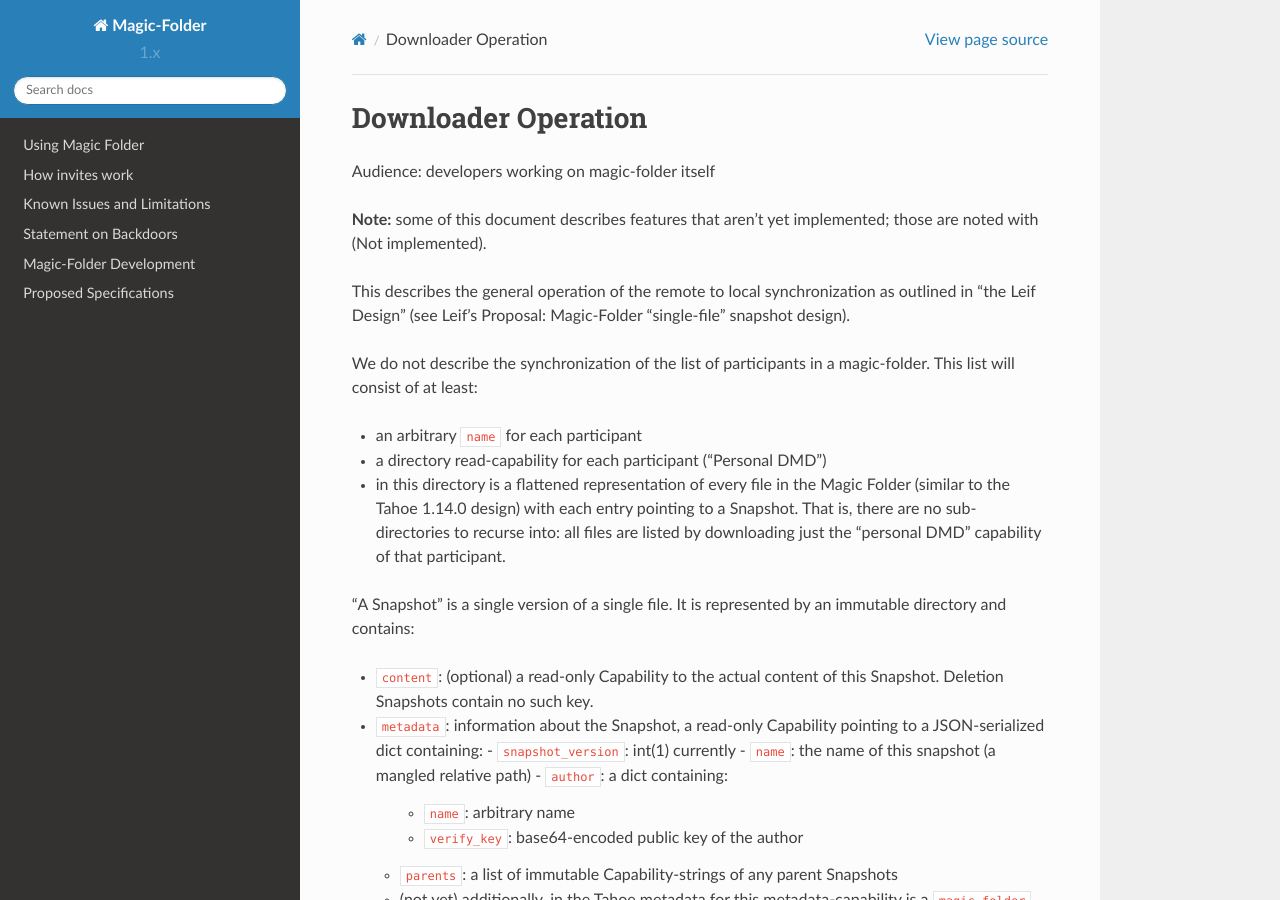
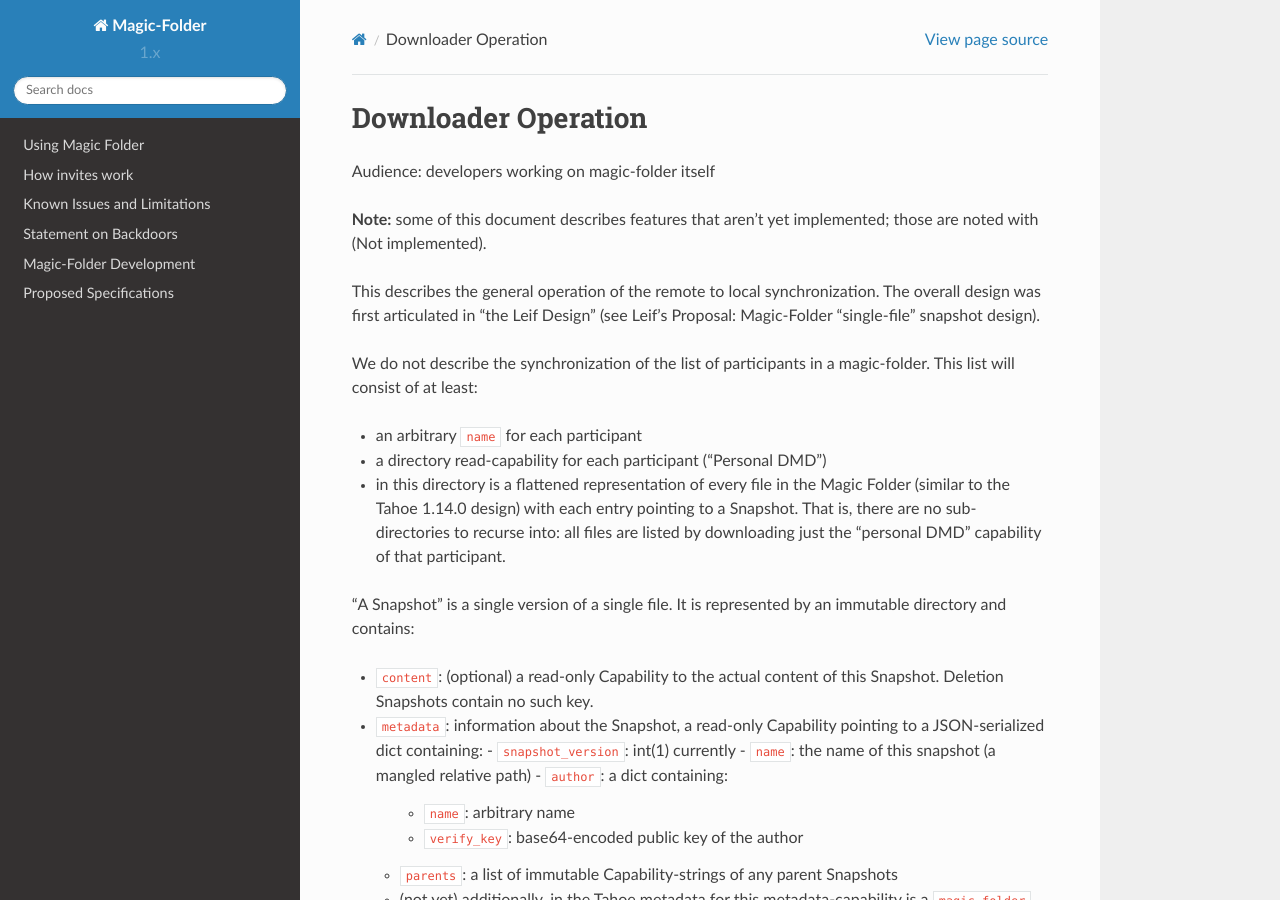
Before and after one commit to tahoe-lafs/magic-folder, a Sphinx documentation site: the page built from docs/downloader.rst, in a window 1280 px wide and 900 px high. Built offline with Sphinx 7.4.7 and the Read the Docs theme 2.0.0, drawn with Linux system fonts in a browser that asks for light colours; pages that are not in the unit, such as notebooks, are missing from menus.

Commit message:
make clear it's a historical document

```diff
--- a/docs/downloader.rst
+++ b/docs/downloader.rst
@@ -10,7 +10,8 @@
 
 **Note:** some of this document describes features that aren't yet implemented; those are noted with (Not implemented).
 
-This describes the general operation of the remote to local synchronization as outlined in "the Leif Design" (see :ref:`Leif's Proposal: Magic-Folder "single-file" snapshot design`).
+This describes the general operation of the remote to local synchronization.
+The overall design was first articulated in "the Leif Design" (see :ref:`Leif's Proposal: Magic-Folder "single-file" snapshot design`).
 
 We do not describe the synchronization of the list of participants in a magic-folder.
 This list will consist of at least:
```
